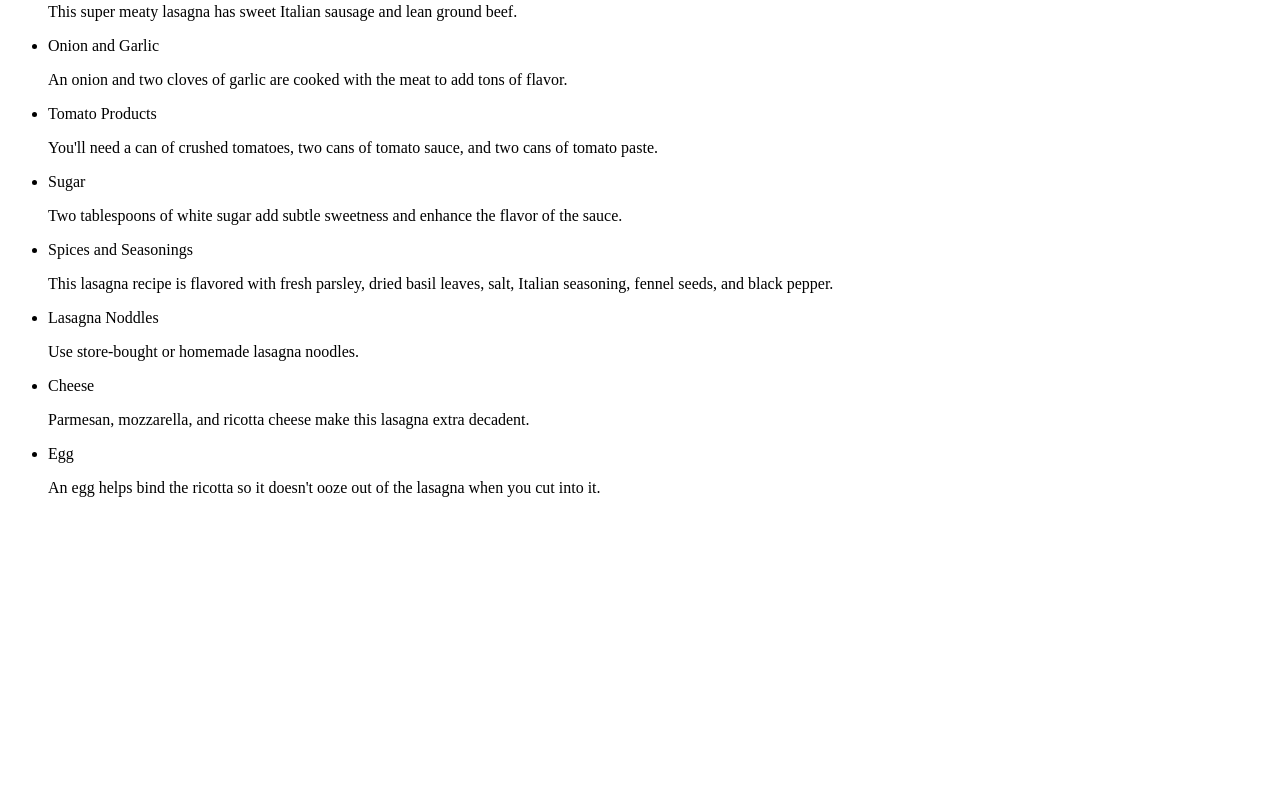
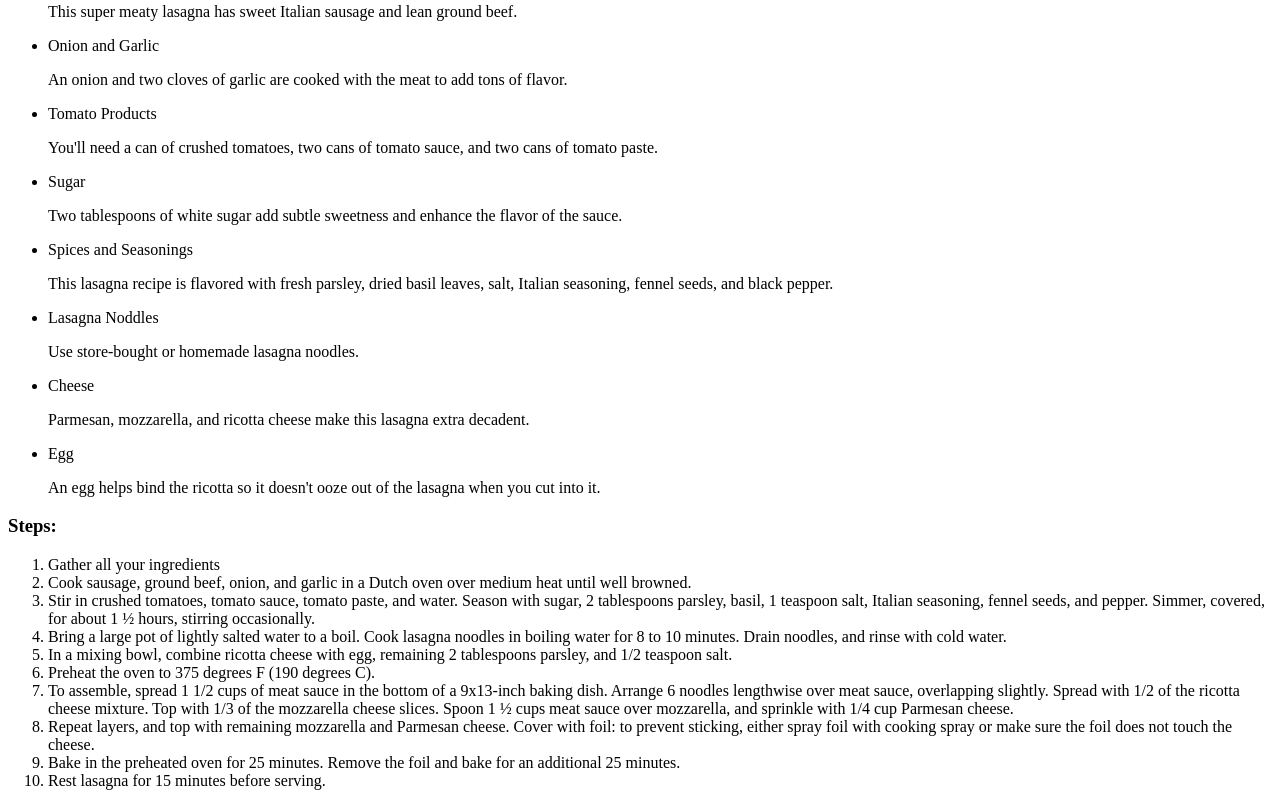
Before and after one commit to Rainrain0117/odin-recipes, a plain HTML site: page recipes/lasagna.html in a window 1280 px wide. Shown: the part 780-1586 px from the top of the page. Before the commit the page ends 1293 px from the top, so only its background shows below. Drawn offline with Linux system fonts and the light colour scheme.

Commit message:
Added ol of steps for lasagna.html

```diff
--- a/recipes/lasagna.html
+++ b/recipes/lasagna.html
@@ -31,7 +31,19 @@
             <p>Parmesan, mozzarella, and ricotta cheese make this lasagna extra decadent.</p>
         <li>Egg</li>
             <p>An egg helps bind the ricotta so it doesn't ooze out of the lasagna when you cut into it.</p>
-
     </ul>
+    <h3>Steps:</h3>
+    <ol>
+        <li>Gather all your ingredients</li>
+        <li>Cook sausage, ground beef, onion, and garlic in a Dutch oven over medium heat until well browned.</li>
+        <li>Stir in crushed tomatoes, tomato sauce, tomato paste, and water. Season with sugar, 2 tablespoons parsley, basil, 1 teaspoon salt, Italian seasoning, fennel seeds, and pepper. Simmer, covered, for about 1 ½ hours, stirring occasionally.</li>
+        <li>Bring a large pot of lightly salted water to a boil. Cook lasagna noodles in boiling water for 8 to 10 minutes. Drain noodles, and rinse with cold water.</li>
+        <li>In a mixing bowl, combine ricotta cheese with egg, remaining 2 tablespoons parsley, and 1/2 teaspoon salt.</li>
+        <li>Preheat the oven to 375 degrees F (190 degrees C).</li>
+        <li>To assemble, spread 1 1/2 cups of meat sauce in the bottom of a 9x13-inch baking dish. Arrange 6 noodles lengthwise over meat sauce, overlapping slightly. Spread with 1/2 of the ricotta cheese mixture. Top with 1/3 of the mozzarella cheese slices. Spoon 1 ½ cups meat sauce over mozzarella, and sprinkle with 1/4 cup Parmesan cheese.</li>
+        <li>Repeat layers, and top with remaining mozzarella and Parmesan cheese. Cover with foil: to prevent sticking, either spray foil with cooking spray or make sure the foil does not touch the cheese.</li>
+        <li>Bake in the preheated oven for 25 minutes. Remove the foil and bake for an additional 25 minutes.</li>
+        <li>Rest lasagna for 15 minutes before serving.</li>
+    </ol>
 </body>
 </html>
```
